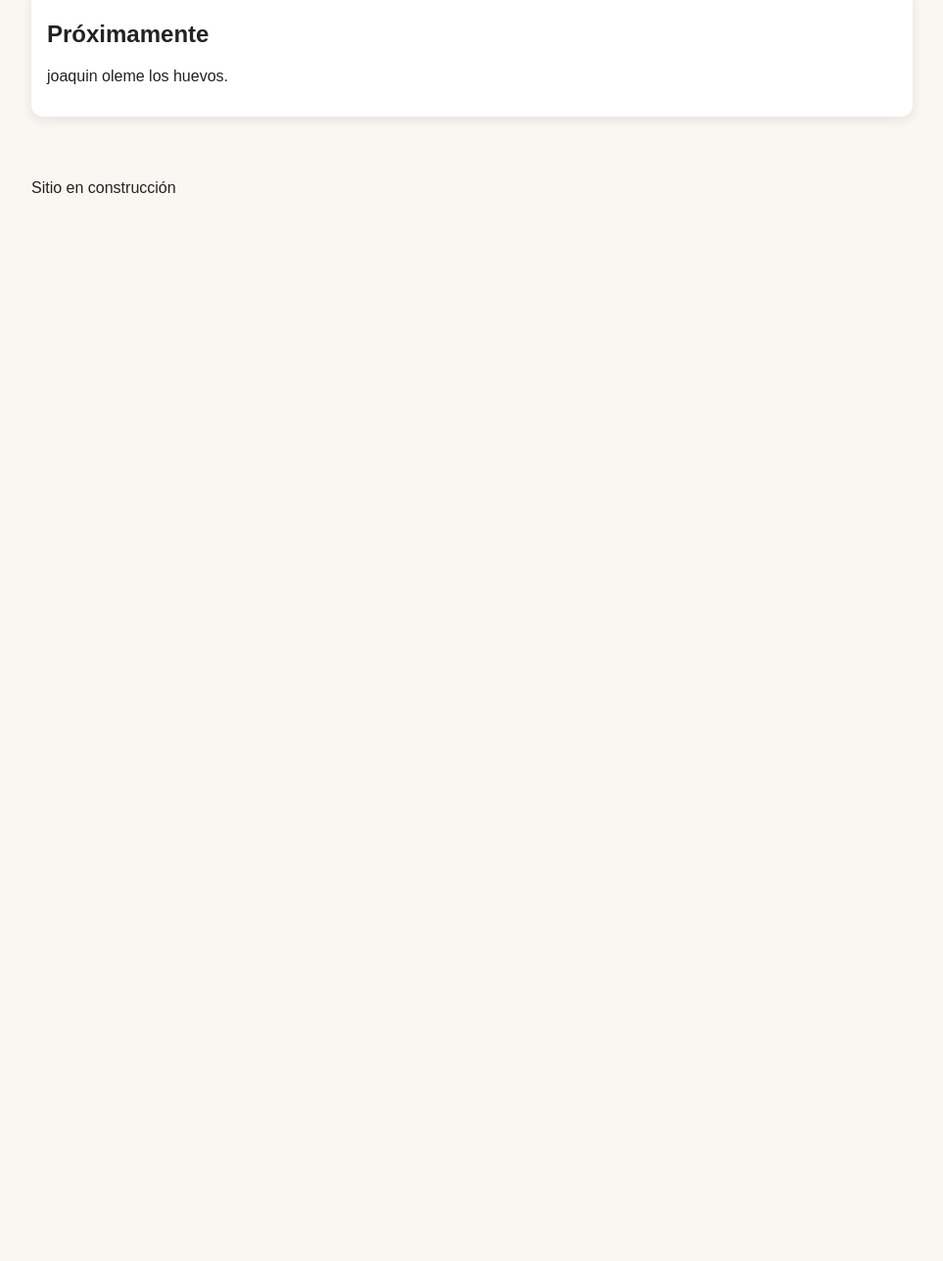
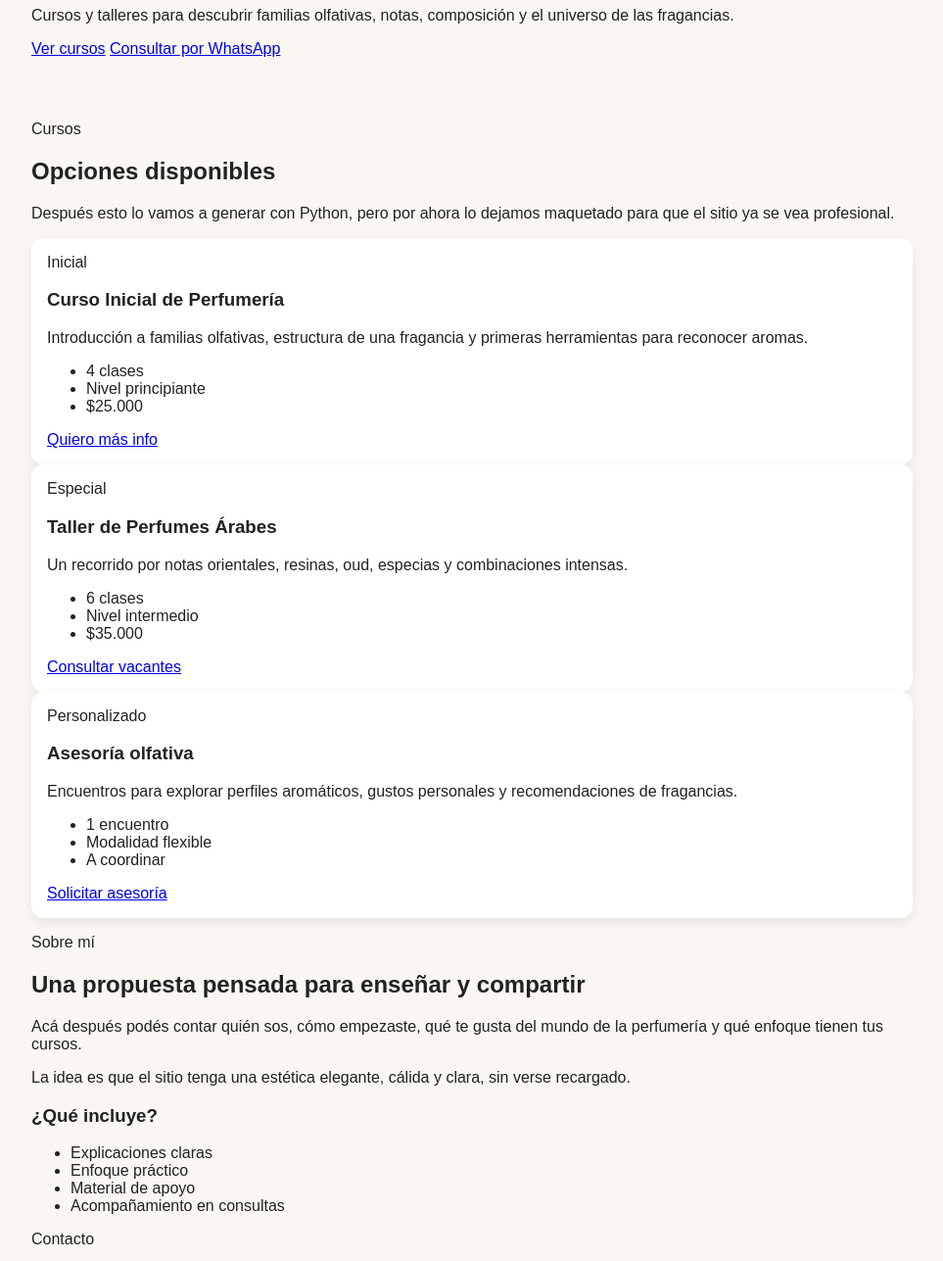
Before and after one commit to SoyEros/aquadilacotorre, a plain HTML site: page docs/index.html in a window 1280 px wide. Shown: the part 167-1454 px from the top of the page at 98% size, without its empty margins (158-1121 px from the left). Before the commit the page ends 800 px from the top, so only its background shows below. Drawn offline with Linux system fonts and the light colour scheme; files that its build step writes are made by us from their sources.

Commit message:
Revamp index.html with new layout and content

```diff
--- a/docs/index.html
+++ b/docs/index.html
@@ -4,22 +4,137 @@
     <meta charset="UTF-8">
     <meta name="viewport" content="width=device-width, initial-scale=1.0">
     <title>Cursos de Perfume</title>
-    <link rel="stylesheet" href="../static/style.css">
+    <link rel="stylesheet" href="style.css">
 </head>
 <body>
-    <header>
-        <h1>Cursos de Perfume</h1>
+
+    <header class="hero">
+        <nav class="nav">
+            <div class="brand">Cursos de Perfume</div>
+            <div class="nav-links">
+                <a href="#cursos">Cursos</a>
+                <a href="#sobre-mi">Sobre mí</a>
+                <a href="#contacto">Contacto</a>
+            </div>
+        </nav>
+
+        <div class="hero-content">
+            <p class="eyebrow">Fragancias · Acordes · Identidad olfativa</p>
+            <h1>Aprendé perfumería de forma simple, estética y práctica</h1>
+            <p class="hero-text">
+                Cursos y talleres para descubrir familias olfativas, notas,
+                composición y el universo de las fragancias.
+            </p>
+            <div class="hero-actions">
+                <a class="btn btn-dark" href="#cursos">Ver cursos</a>
+                <a class="btn btn-light" href="https://wa.me/549XXXXXXXXXX" target="_blank">Consultar por WhatsApp</a>
+            </div>
+        </div>
     </header>
 
-    <main>
-        <div class="card">
-            <h2>Próximamente</h2>
-            <p>joaquin oleme los huevos.</p>
-        </div>
+    <main class="container">
+
+        <section id="cursos" class="section">
+            <div class="section-head">
+                <p class="section-kicker">Cursos</p>
+                <h2>Opciones disponibles</h2>
+                <p>
+                    Después esto lo vamos a generar con Python, pero por ahora
+                    lo dejamos maquetado para que el sitio ya se vea profesional.
+                </p>
+            </div>
+
+            <div class="cards">
+                <article class="card">
+                    <span class="tag">Inicial</span>
+                    <h3>Curso Inicial de Perfumería</h3>
+                    <p>
+                        Introducción a familias olfativas, estructura de una fragancia
+                        y primeras herramientas para reconocer aromas.
+                    </p>
+                    <ul class="meta">
+                        <li>4 clases</li>
+                        <li>Nivel principiante</li>
+                        <li>$25.000</li>
+                    </ul>
+                    <a class="card-link" href="https://wa.me/549XXXXXXXXXX" target="_blank">Quiero más info</a>
+                </article>
+
+                <article class="card">
+                    <span class="tag">Especial</span>
+                    <h3>Taller de Perfumes Árabes</h3>
+                    <p>
+                        Un recorrido por notas orientales, resinas, oud, especias
+                        y combinaciones intensas.
+                    </p>
+                    <ul class="meta">
+                        <li>6 clases</li>
+                        <li>Nivel intermedio</li>
+                        <li>$35.000</li>
+                    </ul>
+                    <a class="card-link" href="https://wa.me/549XXXXXXXXXX" target="_blank">Consultar vacantes</a>
+                </article>
+
+                <article class="card">
+                    <span class="tag">Personalizado</span>
+                    <h3>Asesoría olfativa</h3>
+                    <p>
+                        Encuentros para explorar perfiles aromáticos, gustos personales
+                        y recomendaciones de fragancias.
+                    </p>
+                    <ul class="meta">
+                        <li>1 encuentro</li>
+                        <li>Modalidad flexible</li>
+                        <li>A coordinar</li>
+                    </ul>
+                    <a class="card-link" href="https://wa.me/549XXXXXXXXXX" target="_blank">Solicitar asesoría</a>
+                </article>
+            </div>
+        </section>
+
+        <section id="sobre-mi" class="section split">
+            <div>
+                <p class="section-kicker">Sobre mí</p>
+                <h2>Una propuesta pensada para enseñar y compartir</h2>
+                <p>
+                    Acá después podés contar quién sos, cómo empezaste, qué te gusta
+                    del mundo de la perfumería y qué enfoque tienen tus cursos.
+                </p>
+                <p>
+                    La idea es que el sitio tenga una estética elegante, cálida y clara,
+                    sin verse recargado.
+                </p>
+            </div>
+
+            <div class="panel">
+                <h3>¿Qué incluye?</h3>
+                <ul class="checklist">
+                    <li>Explicaciones claras</li>
+                    <li>Enfoque práctico</li>
+                    <li>Material de apoyo</li>
+                    <li>Acompañamiento en consultas</li>
+                </ul>
+            </div>
+        </section>
+
+        <section id="contacto" class="section cta">
+            <p class="section-kicker">Contacto</p>
+            <h2>¿Querés sumarte a un curso?</h2>
+            <p>
+                Escribime por WhatsApp o encontrame en Instagram para conocer fechas,
+                modalidad y próximos talleres.
+            </p>
+            <div class="hero-actions">
+                <a class="btn btn-dark" href="https://wa.me/549XXXXXXXXXX" target="_blank">WhatsApp</a>
+                <a class="btn btn-light" href="https://instagram.com/TU_USUARIO" target="_blank">Instagram</a>
+            </div>
+        </section>
+
     </main>
 
-    <footer>
-        <p>Sitio en construcción</p>
+    <footer class="footer">
+        <p>© 2026 · Cursos de Perfume</p>
     </footer>
+
 </body>
 </html>
```
